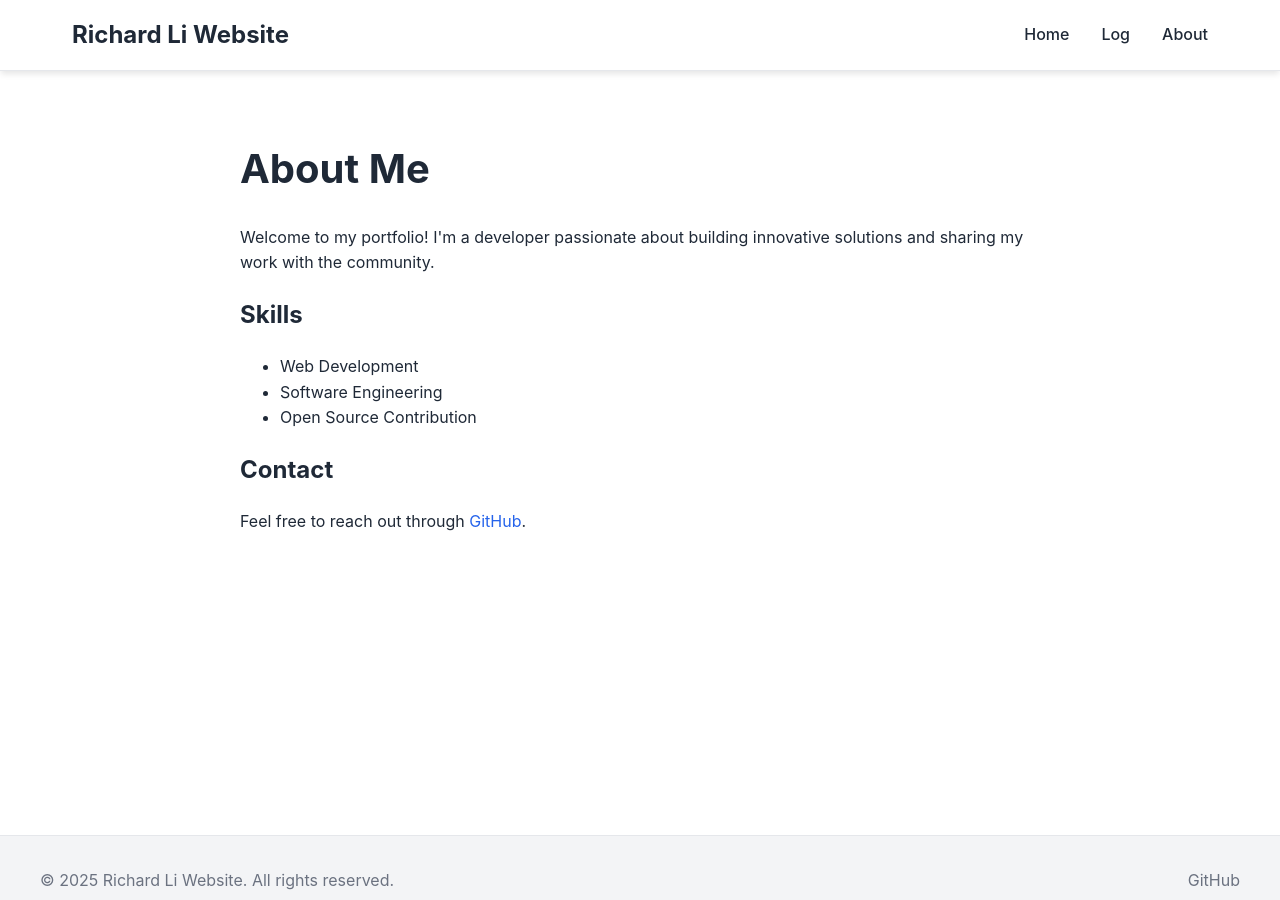
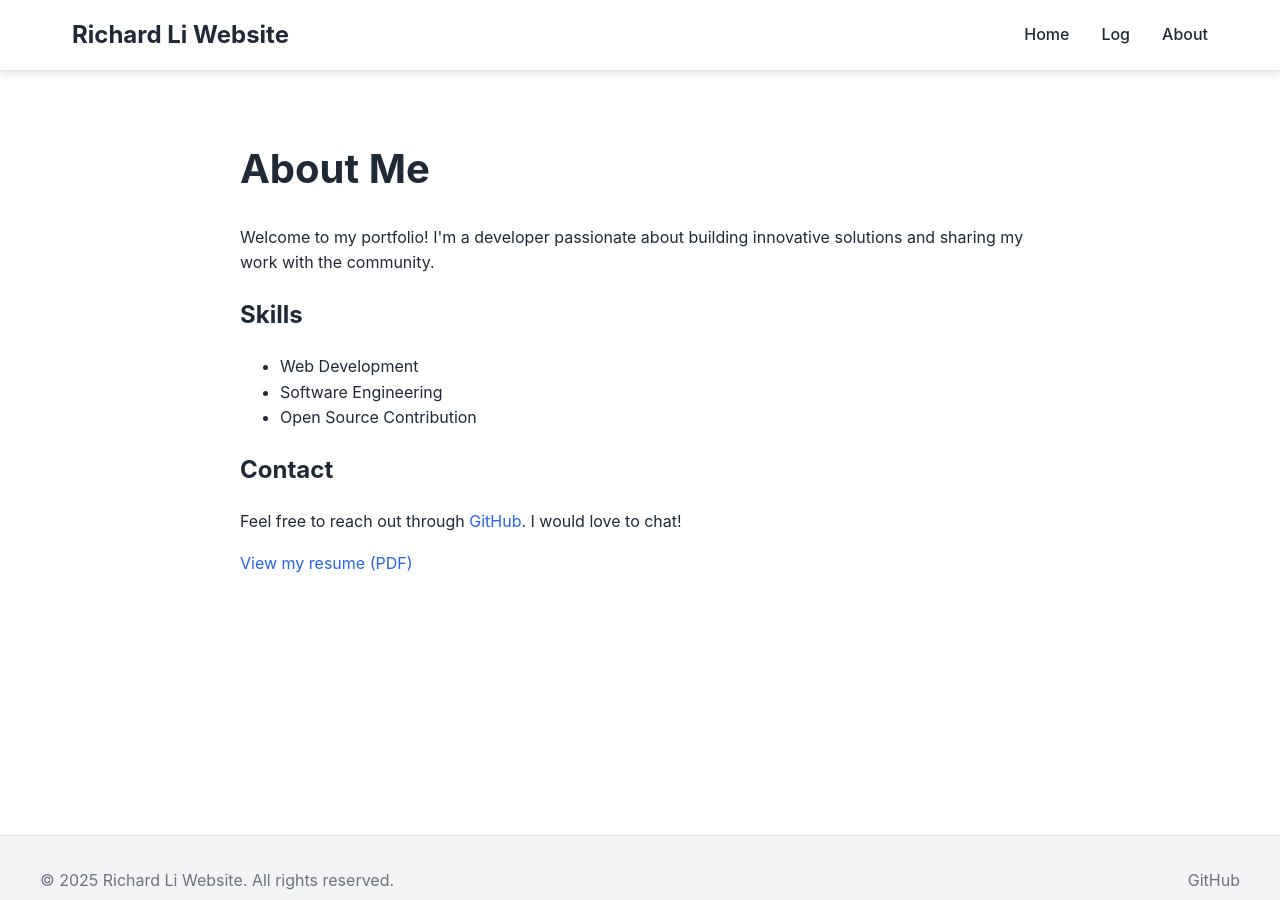
Before and after one commit to richardhcli/richardhcli.github.io, a Jekyll site: the page built from _pages/about.md, in a window 1280 px wide and 900 px high. Built offline with Jekyll 4.4.1, drawn with Linux system fonts in a browser that asks for light colours.

Commit message:
added resume

```diff
--- a/_pages/about.md
+++ b/_pages/about.md
@@ -16,5 +16,6 @@ permalink: /about/
   </ul>
 
   <h2>Contact</h2>
-  <p>Feel free to reach out through <a href="https://github.com/richardhcli" target="_blank" rel="noopener">GitHub</a>.</p>
+  <p>Feel free to reach out through <a href="https://github.com/richardhcli" target="_blank" rel="noopener">GitHub</a>. I would love to chat!</p>
+  <p><a href="{{ '/assets/pdfs/Richard-Li_resume-11_29_2025.pdf' | relative_url }}" target="_blank" rel="noopener">View my resume (PDF)</a></p>
 </article>
```
Also changed, not shown: 1 other file.
